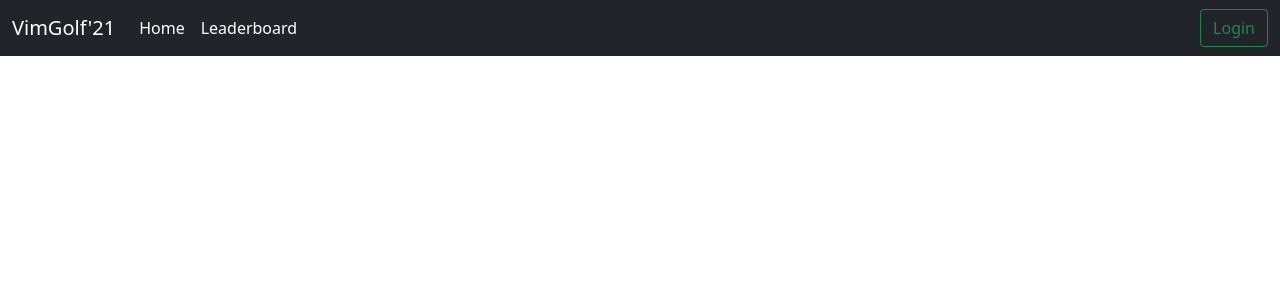
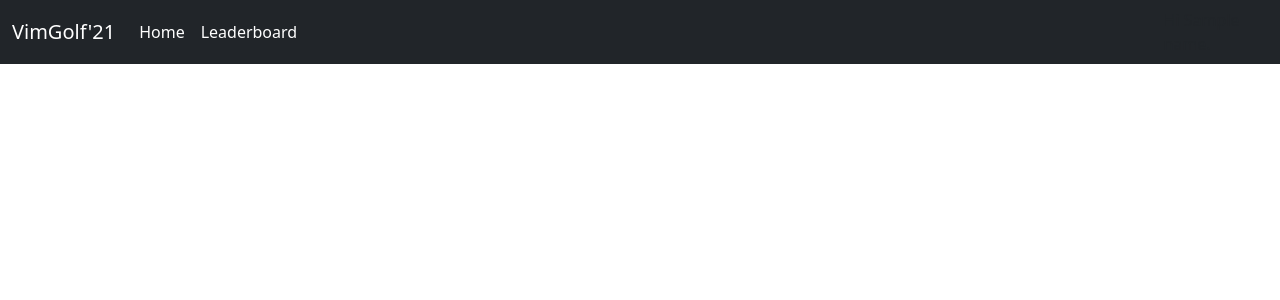
Before and after one commit to Felicity-IIIT-Hyderabad/vimgolf-server, a Flask app: template vimgolf/templates/base.html in a window 1280 px wide. Shown: the top 300 px of the page. Run offline with Flask 2, Linux system fonts and the light colour scheme; the template is opened without the code that fills it: most values are stand-ins (such as "Sample title", 1, 10 or a date in 2020); parts of the project's set-up code (start-up, migrations or seed data) failed here and were passed over; some libraries are stand-ins or nearby versions.

Commit message:
removed hardcoded 'headers'

```diff
--- a/vimgolf/app.py
+++ b/vimgolf/app.py
@@ -75,22 +75,22 @@ def validate_challenge_id(func):
 
 
 def get_name_email_username(req):
-    return "gaurang", "g@iiit.ac.in", "gaurang"
-    name_key = "x-fname"
-    email_key = "x-email"
-    username_key = "x-username"
     heads = req.headers
-    if name_key not in heads or email_key not in heads:
-        return None, None, None
-    return heads[name_key], heads[email_key], heads[username_key]
+    return (
+        heads["x-fname"] + heads["x-lname"],
+        heads["x-email"],
+        heads["x-username"],
+    )
 
 
 def setup_gui_route(func):
     @functools.wraps(func)
     def wrapper(*args, **kwargs):
         filename, args = func(*args, **kwargs)
-        name, email, _username = get_name_email_username(request)
-        return render_template(filename, **args, name=name, logged_in=True)
+        name, email, username = get_name_email_username(request)
+        return render_template(
+            filename, **args, name=name, email=email, username=username, logged_in=True
+        )
 
     return wrapper
 
@@ -150,7 +150,7 @@ def submit(challenge_id):
     name, email, username = get_name_email_username(request)
 
     # this shouldn't really happen
-    assert (name is not None)
+    assert name is not None
 
     if "entry" not in request.form:
         return "Provide entry", 403
--- a/vimgolf/templates/base.html
+++ b/vimgolf/templates/base.html
@@ -22,22 +22,16 @@
             <div class="collapse navbar-collapse" id="navbarSupportedContent">
                 <ul class="navbar-nav me-auto mb-2 mb-lg-0">
                     <li class="nav-item">
-                        <a class="nav-link active" aria-current="page" href="/vimgolf">Home</a>
+                        <a class="nav-link active" aria-current="page" href="/vimgolf/">Home</a>
                     </li>
                     <li class="nav-item">
                         <a class="nav-link active" aria-current="page" href="/vimgolf/leaderboard">Leaderboard</a>
                     </li>
                 </ul>
             </div>
-            {% if logged_in %}
-                <div class="d-flex">
-                    Hi Gaurang. Your API Key is <span class="api-key"></span>
-                </div>
-            {% else %}
-                <form class="d-flex">
-                    <button class="btn btn-outline-success" type="submit">Login</button>
-                </form>
-            {% endif %}
+            <div class="d-flex">
+              Hi {{ name }}.
+            </div>
         </div>
     </nav>
 </head>
```
